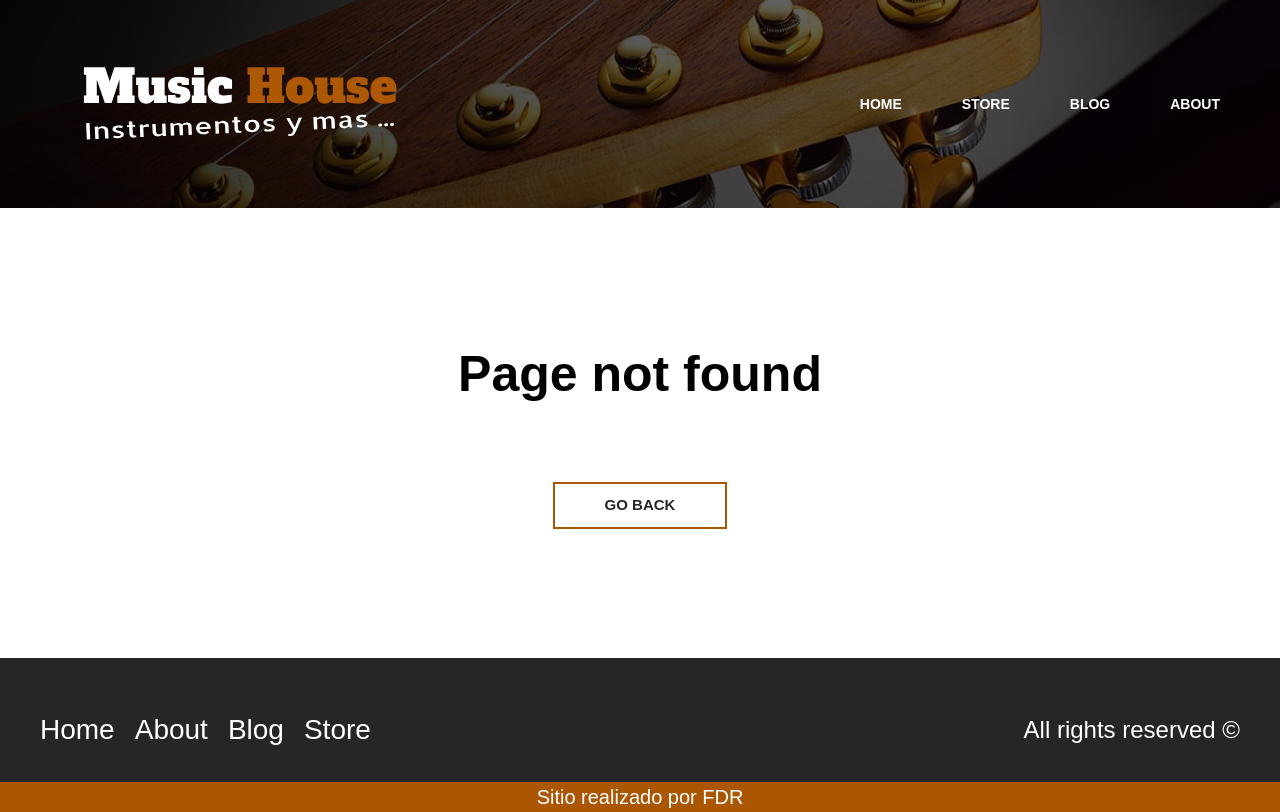
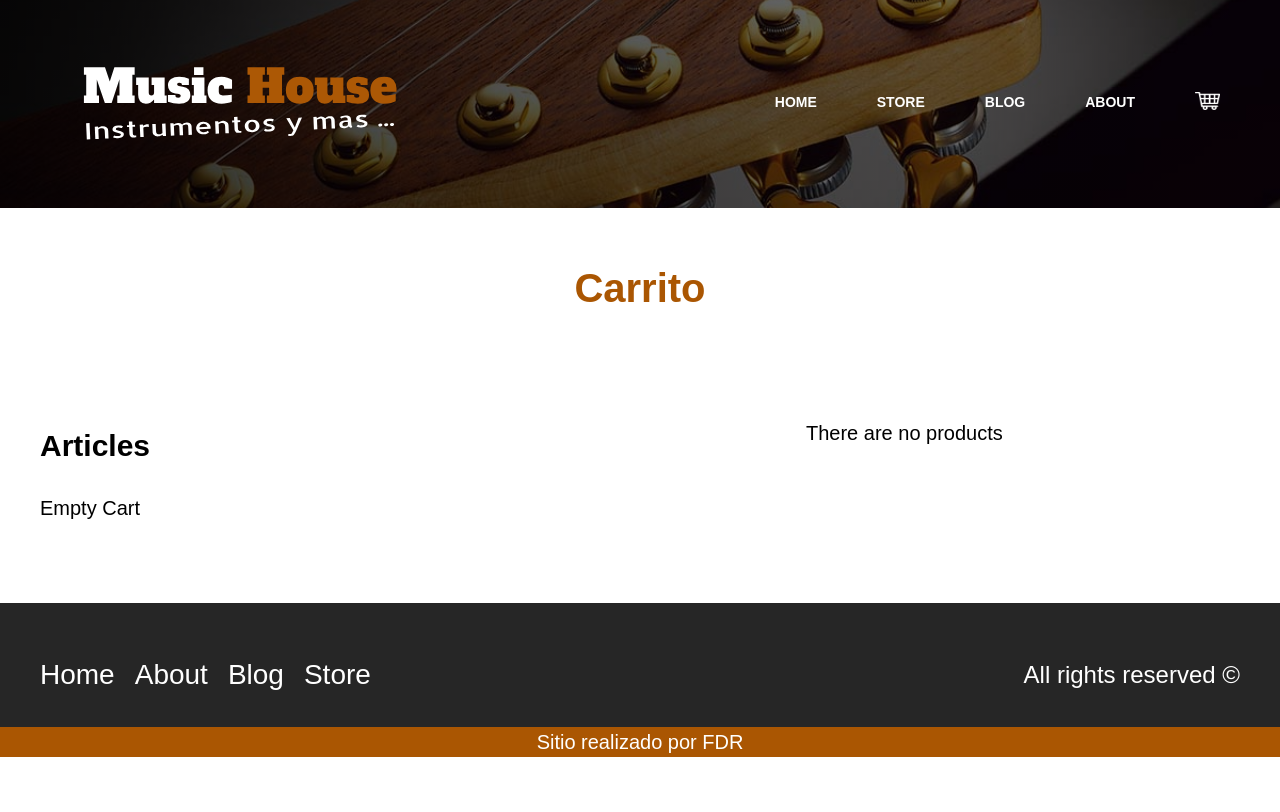
Before and after one commit to FededelRincon/music-house-next, a Next.js app: page /cart in a window 1280 px wide. Before the commit this address had no page. Built offline with nearby package versions, Linux system fonts and the light colour scheme.

Commit message:
cart added

```diff
--- a/components/Header.js
+++ b/components/Header.js
@@ -29,6 +29,17 @@ const Header = ({ instrument }) => {
                         <Link href="/store">Store</Link>
                         <Link href="/blog">Blog</Link>
                         <Link href="/about">About</Link>
+                        <Link href="/cart">
+                            <a>
+                                <Image
+                                    layout="fixed"
+                                    width={25}
+                                    height={18}
+                                    src='/img/cart.png'
+                                    alt='Imagen carrito'
+                                />
+                            </a>
+                        </Link>
                     </nav>
                 </div>
 
--- a/pages/_app.js
+++ b/pages/_app.js
@@ -1,8 +1,71 @@
+import { useEffect, useState } from 'react';
 import '../styles/normalize.css';
 import '../styles/globals.css';
 
 function MyApp({ Component, pageProps }) {
-  return <Component {...pageProps} />
+
+  const [shopCart, setShopCart] = useState([]);
+
+  //getItem from localStorage
+  useEffect(() => {
+    const carritoLS = JSON.parse( localStorage.getItem('cart') ) ?? []
+    setShopCart( carritoLS )
+  }, [])
+
+
+  //setItem to localStorage
+  useEffect(() => {
+    localStorage.setItem('cart', JSON.stringify(shopCart));
+  }, [shopCart])
+
+
+
+  const addCart = product => {
+    if(shopCart.some( article => article.id === product.id )) {
+      // console.log('duplicado')
+      const updatedCart = shopCart.map( article => {
+        if(article.id === product.id ) {
+          article.quantity = product.quantity;
+        }
+        return article;
+      });
+
+      setShopCart( updatedCart );
+
+
+    } else {
+      // console.log('nuevo producto')
+      setShopCart([...shopCart, product]);
+    }
+  }
+
+
+  const updateQuantity = (product) => {
+    const updatedCart = shopCart.map( article => {
+      if(article.id === product.id ) {
+        article.quantity = product.quantity;
+      }
+      return article;
+    });
+
+    setShopCart(updatedCart);
+  }
+
+
+  const deleteProduct = (id) => {
+    const updatedCart = shopCart.filter( article => article.id !== id)
+    setShopCart(updatedCart);
+  }
+
+
+  return (
+    <Component {...pageProps}
+      shopCart={shopCart}
+      addCart={addCart}
+      updateQuantity={updateQuantity}
+      deleteProduct={deleteProduct}
+    />
+  )
 }
 
 export default MyApp
--- /dev/null
+++ b/pages/cart.js
@@ -0,0 +1,97 @@
+import React, { useState, useEffect } from 'react';
+import Image from "next/image";
+import Layout from "../components/Layout";
+import styles from '../styles/Cart.module.css';
+
+const cart = ({ shopCart, updateQuantity, deleteProduct }) => {
+
+    console.log(shopCart)
+
+    const [total, setTotal] = useState(0);
+
+    useEffect(() => {
+        const totalAmount = shopCart.reduce( (total, product) => total + (product.price / product.quantity), 0 );
+        setTotal(totalAmount);
+
+    }, [shopCart])
+
+
+    return (
+        <>
+            <Layout page={'cart shopping'}>
+                <h1 className="heading">Carrito</h1>
+                <main className={`container ${styles.content}`}>
+                    <div className={styles.shopCart}>
+                        <h2>Articles</h2>
+                    {/* aca comienza mi error con el key.... */}
+                        {shopCart.length === 0 ? 'Empty Cart' : (
+                            shopCart.map( product => (
+                                <div key={shopCart.id} className={styles.product}>
+                                    <div>
+                                        <Image
+                                            layout="responsive"
+                                            width={250}
+                                            height={500}
+                                            src={product.picture}
+                                            alt={product.name}
+                                        />
+                                    </div>
+
+                                    <div>
+                                        <p className={styles.name}>{product.name}</p>
+                                        {/* <p className={styles.price}>$ <span>{product.price}</span></p> */}
+
+                                        <div className={styles.quantity}>
+                                            {/* <p>How many Pays: {product.quantity}</p> */}
+                                            <p>How many Pays: </p>
+                                            <select
+                                                value={product.quantity}
+                                                className={styles.select}
+                                                onChange={ (e) =>
+                                                    updateQuantity({
+                                                        quantity: e.target.value,
+                                                        id: product.id,
+                                                    })
+                                                }
+                                            >
+                                                {/* <option value="0">--Select an option--</option> */}
+                                                <option value="1">1</option>
+                                                <option value="2">2</option>
+                                                <option value="3">3</option>
+                                                <option value="6">6</option>
+                                            </select>
+                                        </div>
+
+                                        <p className={styles.subtotal}> Total: {product.quantity} pays of $ <span>{(product.price / product.quantity).toFixed(2)}</span></p>
+                                    </div>
+
+                                    <button
+                                        type="button"
+                                        className={styles.delete}
+                                        onClick={() => deleteProduct(product.id) }
+                                    >
+                                        X
+                                    </button>
+                                </div>
+                            ))
+                        )}
+                    </div>
+
+                    <div className={styles.resume}>
+
+                        {total > 0 ? (
+                            <>
+                                <h3>Order summary</h3>
+                                <p>Total Amount: $ {total}</p>
+                            </>
+                        ) : (
+                            <p>There are no products</p>
+                        )}
+                    </div>
+                </main>
+            </Layout>
+        </>
+    )
+}
+
+export default cart
--- /dev/null
+++ b/styles/Cart.module.css
@@ -0,0 +1,94 @@
+.content {
+    display: grid;
+    gap: 4rem;
+}
+
+@media (min-width: 768px) {
+    .content {
+        grid-template-columns: 3fr 2fr;
+        align-items: flex-start;
+    }
+}
+
+.shopCart {
+    padding: 3rem 0;
+}
+
+.product {
+    display: grid;
+    grid-template-columns: 1fr 3fr;
+    gap: 4rem;
+    align-items: center;
+    border-bottom: 1px solid #cfcfcf;
+    padding: 3rem 0;
+    position: relative;
+}
+
+.product:last-of-type {
+    border: none;
+}
+
+.product p {
+    margin: 0 0 1rem 0;
+}
+
+.name {
+    font-weight: 700;
+    font-size: 2.2rem;
+}
+
+.quantity {
+    display: flex;
+    align-items: center;
+    gap: 1rem;
+    margin-bottom: 1rem;
+}
+
+.quantity p {
+    margin: 0;
+}
+
+.select {
+    all: unset;
+    padding: 1rem;
+    border: 1px solid #cfcfcf;
+    flex: 1;
+    text-align: center;
+    border-radius: 1rem;
+}
+
+.price {
+    font-weight: 700;
+    color: var(--primary);
+}
+
+.precio span {
+    font-size: 2.4rem;
+}
+
+.subtotal {
+    font-weight: 700;
+}
+
+.subtotal span {
+    font-size: 2.4rem;
+}
+
+.delete {
+    all: unset;
+    position: absolute;
+    top: 3rem;
+    right: 1rem;
+    font-weight: bold;
+}
+
+.delete:hover {
+    cursor: pointer;
+}
+
+.resume {
+    /* background-color: #ececec; */
+    /* background-color: red; */
+    padding: 3rem;
+    border-radius: 1rem;
+}
```
Also changed, not shown: pages/instruments/[url].js (+35 -7 lines), styles/Product.module.css (+9 -0 lines), public/img/cart.png (added).
